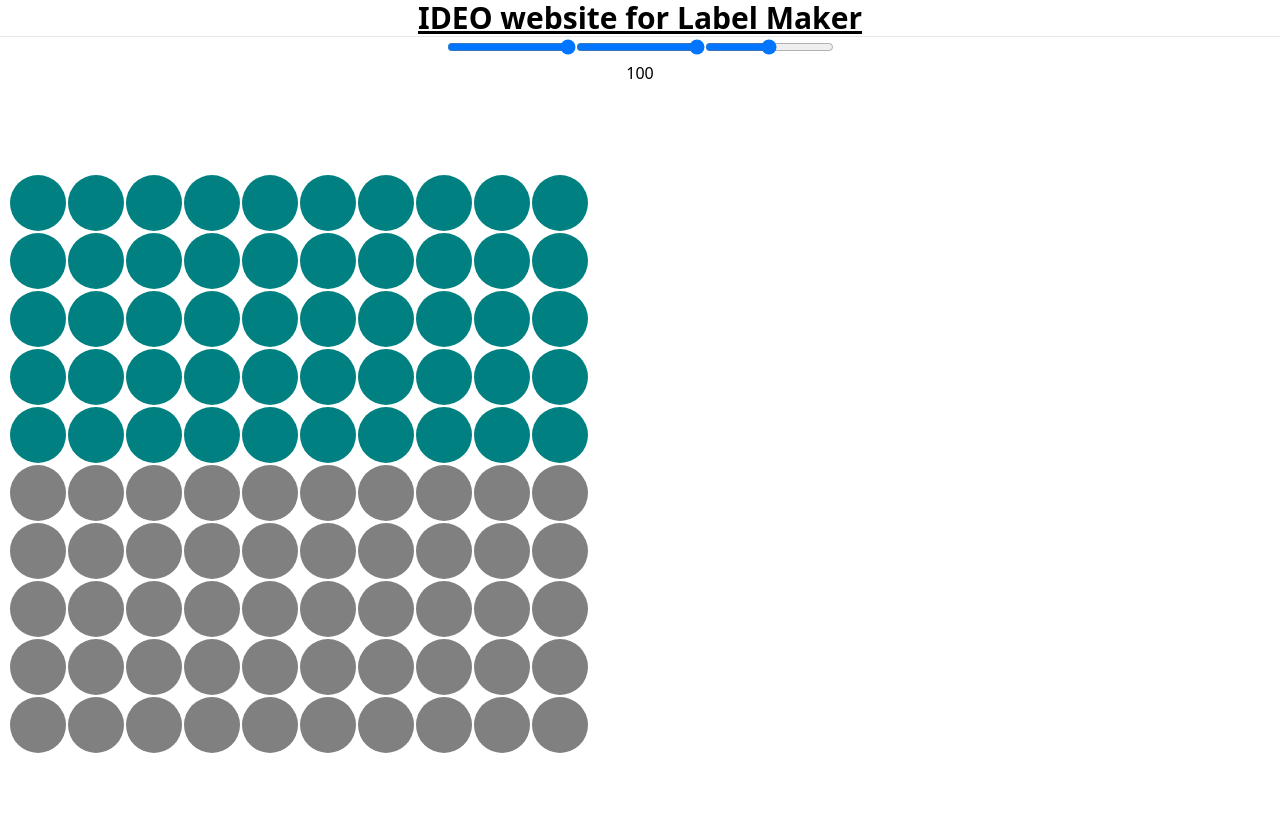
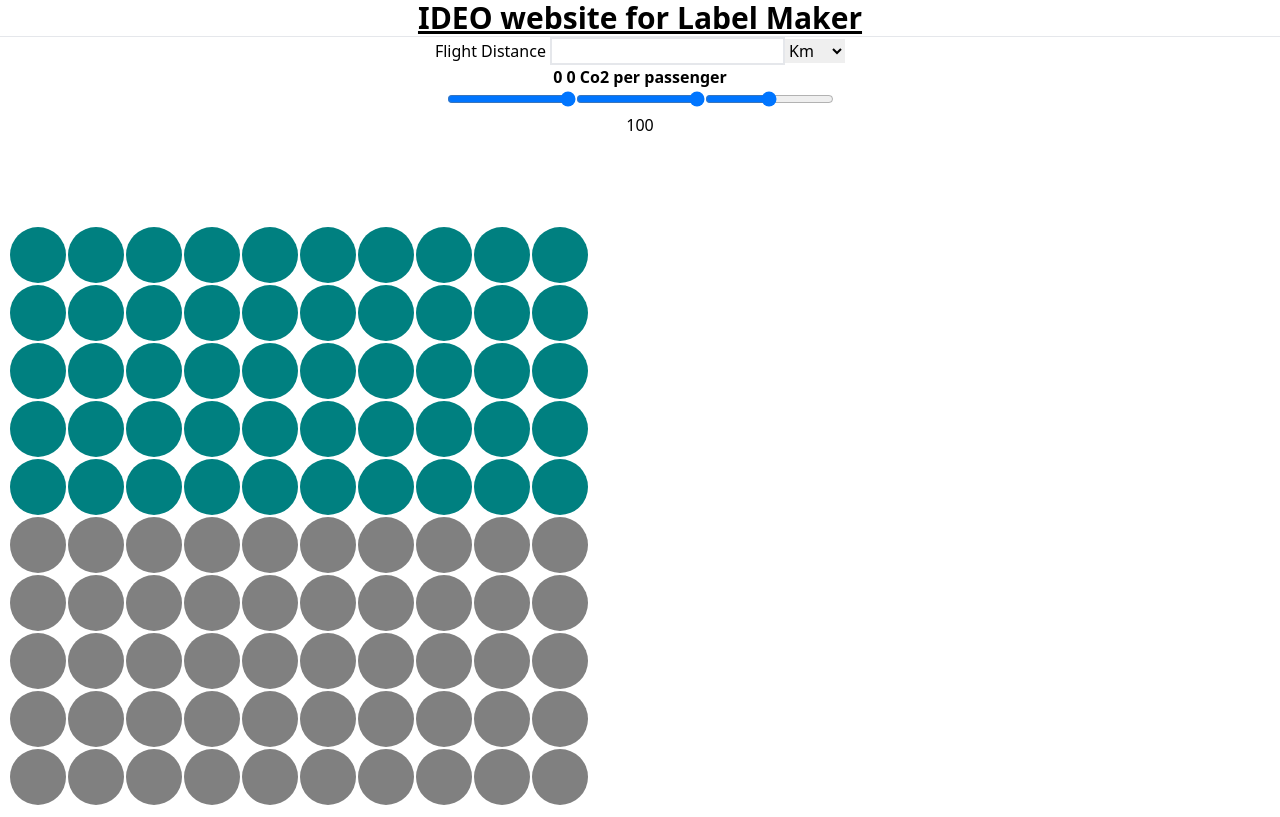
Before and after one commit to alireza116/pofu_not_calculator, a React (Create React App) app in the folder client/: page / in a window 1280 px wide. Built offline with nearby package versions, Linux system fonts and the light colour scheme; no server answers.

Commit message:
add flight co2 calc

```diff
--- a/client/src/App.js
+++ b/client/src/App.js
@@ -1,7 +1,8 @@
-import { useEffect, useState } from "react";
-import axios from "axios";
-import IconArray from "./components/IconArray";
-import "./App.css";
+import { useEffect, useState } from 'react';
+import axios from 'axios';
+import IconArray from './components/IconArray';
+import './App.css';
+import FlightCo2e from './components/flightco2e';
 
 function App() {
   const getData = async () => {
@@ -18,13 +19,14 @@
   }, []);
 
   return (
-    <div className="App">
-      <header className="text-3xl font-bold underline">
+    <div className='App'>
+      <header className='text-3xl font-bold underline'>
         <p>IDEO website for Label Maker</p>
       </header>
       <hr></hr>
+      <FlightCo2e />
       <input
-        type="range"
+        type='range'
         min={5}
         max={20}
         onChange={(event) => {
@@ -32,7 +34,7 @@
         }}
       />
       <input
-        type="range"
+        type='range'
         min={5}
         max={20}
         onChange={(event) => {
@@ -40,7 +42,7 @@
         }}
       />
       <input
-        type="range"
+        type='range'
         min={0}
         max={100}
         onChange={(event) => {
@@ -48,7 +50,7 @@
         }}
       />
       <div>{numCols * numRows}</div>
-      <div className="mt-20" style={{ width: "600px", height: "600px" }}>
+      <div className='mt-20' style={{ width: '600px', height: '600px' }}>
         <IconArray numCols={numCols} numRows={numRows} pct={pct}></IconArray>
       </div>
     </div>
--- /dev/null
+++ b/client/src/components/flightco2e.jsx
@@ -0,0 +1,48 @@
+import { useEffect, useState } from 'react';
+import axios from 'axios';
+
+function FlightCo2e() {
+  const getFlightCo2e = async (distance, unit) => {
+    const { data } = await axios.get(`/getFlightCo2e`, { params: { distance: distance, unit: unit } });
+    console.log(data);
+    setCo2e(data.value.toFixed(2));
+    setCo2eUnit(data.unit);
+  };
+
+  const [flightDistance, setFlightDistance] = useState(0);
+  const [distanceUnit, setDistanceUnit] = useState('km');
+  const [co2e, setCo2e] = useState(0);
+  const [co2eUnit, setCo2eUnit] = useState(0);
+
+  useEffect(() => {
+    getFlightCo2e(flightDistance, distanceUnit);
+  }, [flightDistance, distanceUnit]);
+
+  return (
+    <div>
+      <label for='flightDistance'>Flight Distance </label>
+      <input
+        className='border-2'
+        type='number'
+        name='flightDistance'
+        onChange={(event) => {
+          setFlightDistance(parseInt(event.target.value));
+        }}
+      />
+      <select
+        name='unit'
+        id='distance-unit-select'
+        onChange={(event) => {
+          setDistanceUnit(event.target.value);
+        }}>
+        <option value='km'>Km</option>
+        <option value='miles'>Miles</option>
+      </select>
+      <div className='font-bold'>
+        {co2e} {co2eUnit} Co2 per passenger
+      </div>
+    </div>
+  );
+}
+
+export default FlightCo2e;
```
Also changed, not shown: 1 other file (tests, documents, lock files or other folders).
